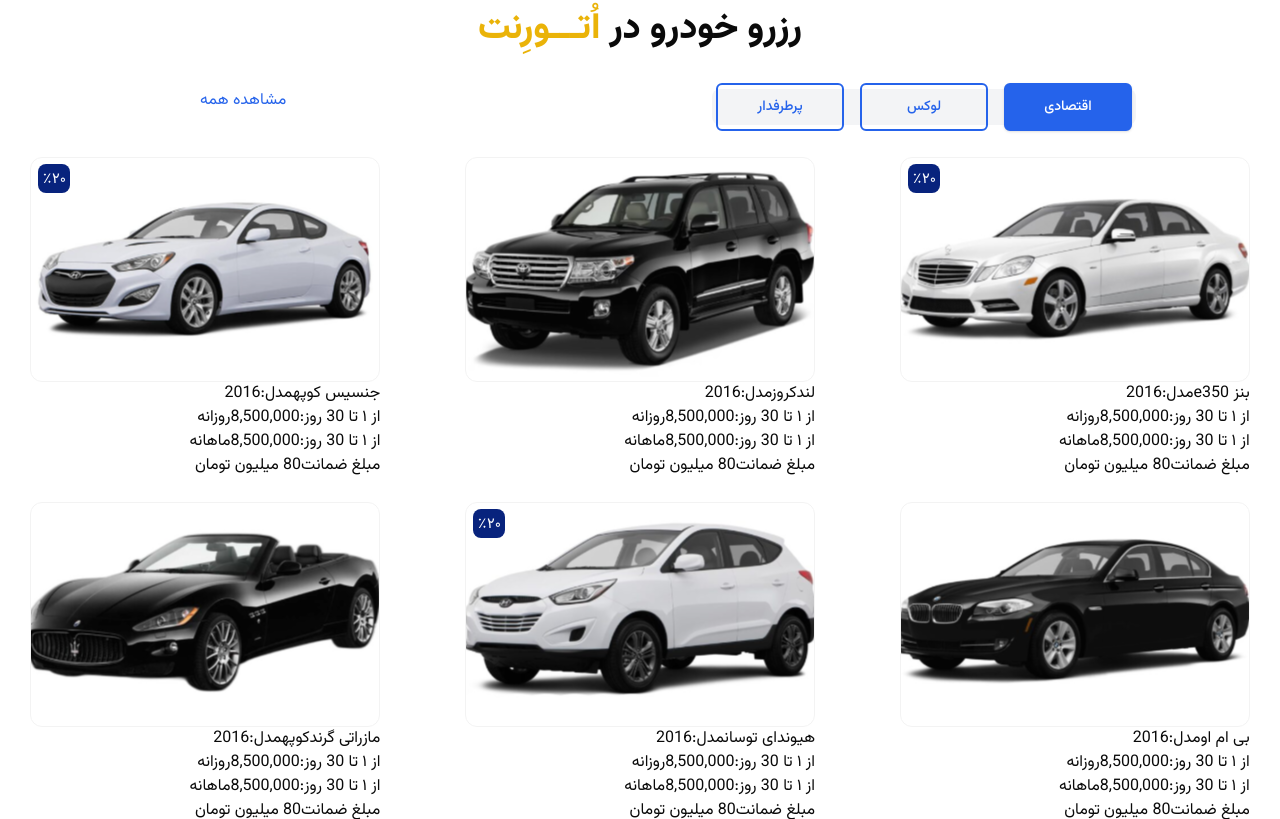
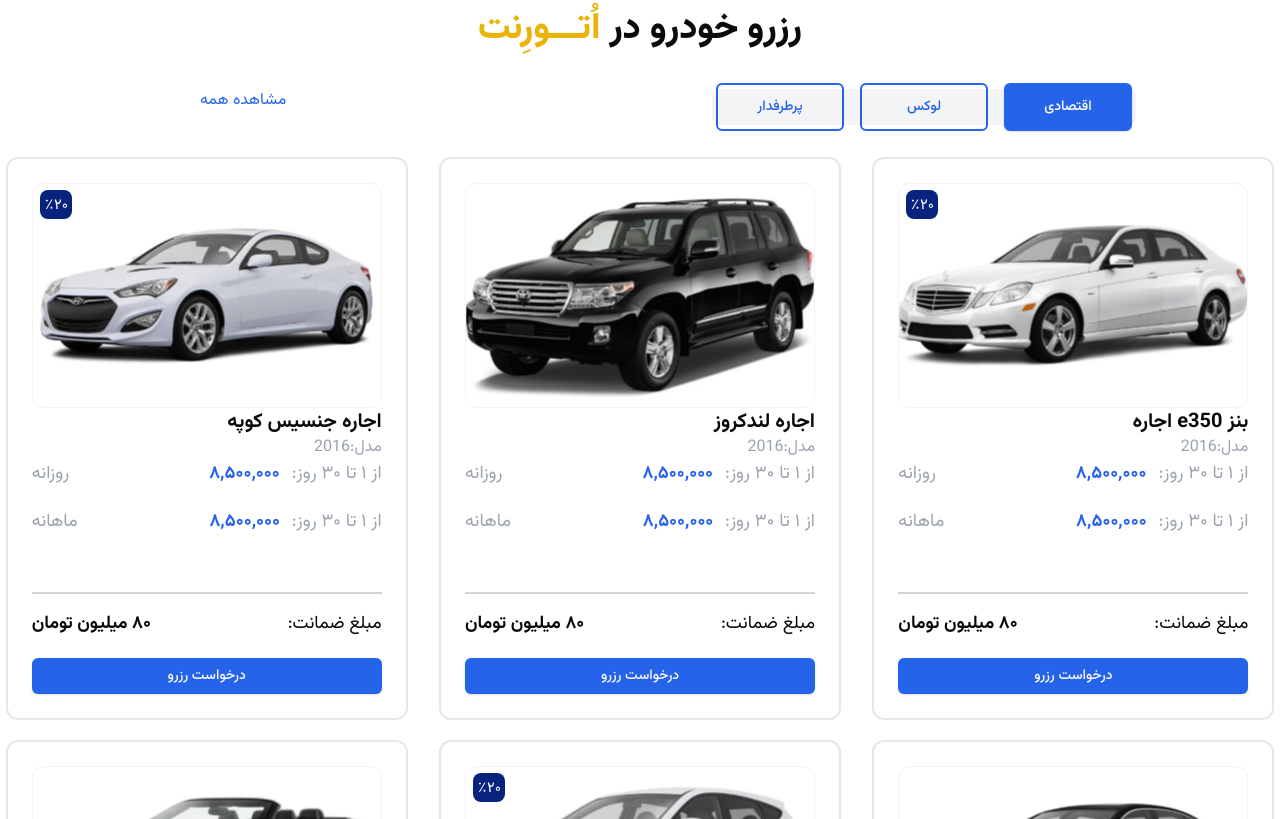
Before and after one commit to Reza-mt/Auto-rent, a Next.js app: page / in a window 1280 px wide. Shown: the part 1781-2600 px from the top of the page. Built offline with nearby package versions, Linux system fonts and the light colour scheme.

Commit message:
final step and complete

```diff
--- a/src/components/reserved-car/reserveCard.jsx
+++ b/src/components/reserved-car/reserveCard.jsx
@@ -1,92 +1,108 @@
 import React from "react";
+import { Button } from "@/components/ui/button";
 
 const Data = [
   {
     src: "/svg/reservedCar/benz.svg",
-    name: "بنز e350",
+    name: "بنز e350 اجاره",
     model: "مدل:2016",
-    date: "از  ۱ تا 30 روز:8,500,000",
+    date: "از  ۱ تا ۳۰ روز:",
+    datePrice: "۸,۵۰۰,۰۰۰",
     dayli: "روزانه",
     monthly: "ماهانه",
-    priceTitle: "مبلغ ضمانت",
-    price: "80 میلیون تومان",
+    priceTitle: "مبلغ ضمانت:",
+    price: "۸۰ میلیون تومان",
   },
   {
     src: "/svg/reservedCar/land.svg",
-    name: "لندکروز",
+    name: "اجاره لندکروز",
     model: "مدل:2016",
-    date: "از  ۱ تا 30 روز:8,500,000",
+    date: "از  ۱ تا ۳۰ روز:",
+    datePrice: "۸,۵۰۰,۰۰۰",
     dayli: "روزانه",
     monthly: "ماهانه",
-    priceTitle: "مبلغ ضمانت",
-    price: "80 میلیون تومان",
+    priceTitle: "مبلغ ضمانت:",
+    price: "۸۰ میلیون تومان",
   },
   {
     src: "/svg/reservedCar/jenesis.svg",
-    name: "جنسیس کوپه",
+    name: "اجاره جنسیس کوپه",
     model: "مدل:2016",
-    date: "از  ۱ تا 30 روز:8,500,000",
+    date: "از  ۱ تا ۳۰ روز:",
+    datePrice: "۸,۵۰۰,۰۰۰",
     dayli: "روزانه",
     monthly: "ماهانه",
-    priceTitle: "مبلغ ضمانت",
-    price: "80 میلیون تومان",
+    priceTitle: "مبلغ ضمانت:",
+    price: "۸۰ میلیون تومان",
   },
   {
     src: "/svg/reservedCar/bmw.svg",
-    name: "بی ام او",
+    name: "اجاره بی ام او",
     model: "مدل:2016",
-    date: "از  ۱ تا 30 روز:8,500,000",
+    date: "از  ۱ تا ۳۰ روز:",
+    datePrice: "۸,۵۰۰,۰۰۰",
     dayli: "روزانه",
     monthly: "ماهانه",
-    priceTitle: "مبلغ ضمانت",
-    price: "80 میلیون تومان",
+    priceTitle: "مبلغ ضمانت:",
+    price: "۸۰ میلیون تومان",
   },
   {
     src: "/svg/reservedCar/tucsan.svg",
-    name: "هیوندای توسان",
+    name: "اجاره هیوندای توسان",
     model: "مدل:2016",
-    date: "از  ۱ تا 30 روز:8,500,000",
+    date: "از  ۱ تا ۳۰ روز:",
+    datePrice: "۸,۵۰۰,۰۰۰",
     dayli: "روزانه",
     monthly: "ماهانه",
-    priceTitle: "مبلغ ضمانت",
-    price: "80 میلیون تومان",
+    priceTitle: "مبلغ ضمانت:",
+    price: "۸۰ میلیون تومان",
   },
   {
     src: "/svg/reservedCar/maserati.svg",
-    name: "مازراتی گرندکوپه",
+    name: "اجاره مازراتی گرندکوپه",
     model: "مدل:2016",
-    date: "از  ۱ تا 30 روز:8,500,000",
+    date: "از  ۱ تا ۳۰ روز:",
+    datePrice: "۸,۵۰۰,۰۰۰",
     dayli: "روزانه",
     monthly: "ماهانه",
-    priceTitle: "مبلغ ضمانت",
-    price: "80 میلیون تومان",
+    priceTitle: "مبلغ ضمانت:",
+    price: "۸۰ میلیون تومان",
   },
 ];
 
 export const ReserveCard = () => {
   return (
-    <div className="grid grid-cols-3 gap-6 place-items-center">
+    <div className="grid grid-cols-3 gap-5 place-items-center">
       {Data.map((item, index) => (
-        <div key={index}>
+        <div key={index} className="rounded-xl border-2 border-gray-200 p-6">
           <div>
             <img src={item.src} alt={item.name} />
           </div>
-          <div>
+          <div className="flex flex-col text-xl font-bold">
             {item.name}
-            <span>{item.model}</span>
+            <span className="text-base font-normal text-gray-400">
+              {item.model}
+            </span>
           </div>
-          <div>
+          <div className="flex justify-between text-lg font-normal text-gray-400 gap-1">
             {item.date}
+            <span className="text-lg font-bold ml-[8rem] text-blue-600">
+              {item.datePrice}
+            </span>
             <span>{item.dayli}</span>
           </div>
-          <div>
+          <div className="flex justify-between mt-5 mb-14 text-lg font-normal text-gray-400 gap-1">
             {item.date}
+            <span className="text-lg font-bold ml-[7.5rem] text-blue-600">
+              {item.datePrice}
+            </span>
             <span>{item.monthly}</span>
           </div>
-          <div>
+          <div className="flex justify-between border-t-2 border-gray-300 py-4 text-lg ">
             {item.priceTitle}
-            <span>{item.price}</span>
+            <span className="font-bold">{item.price}</span>
           </div>
+          <Button className="w-full mt-1 bg-blue-600">درخواست رزرو</Button>
         </div>
       ))}
     </div>
```
